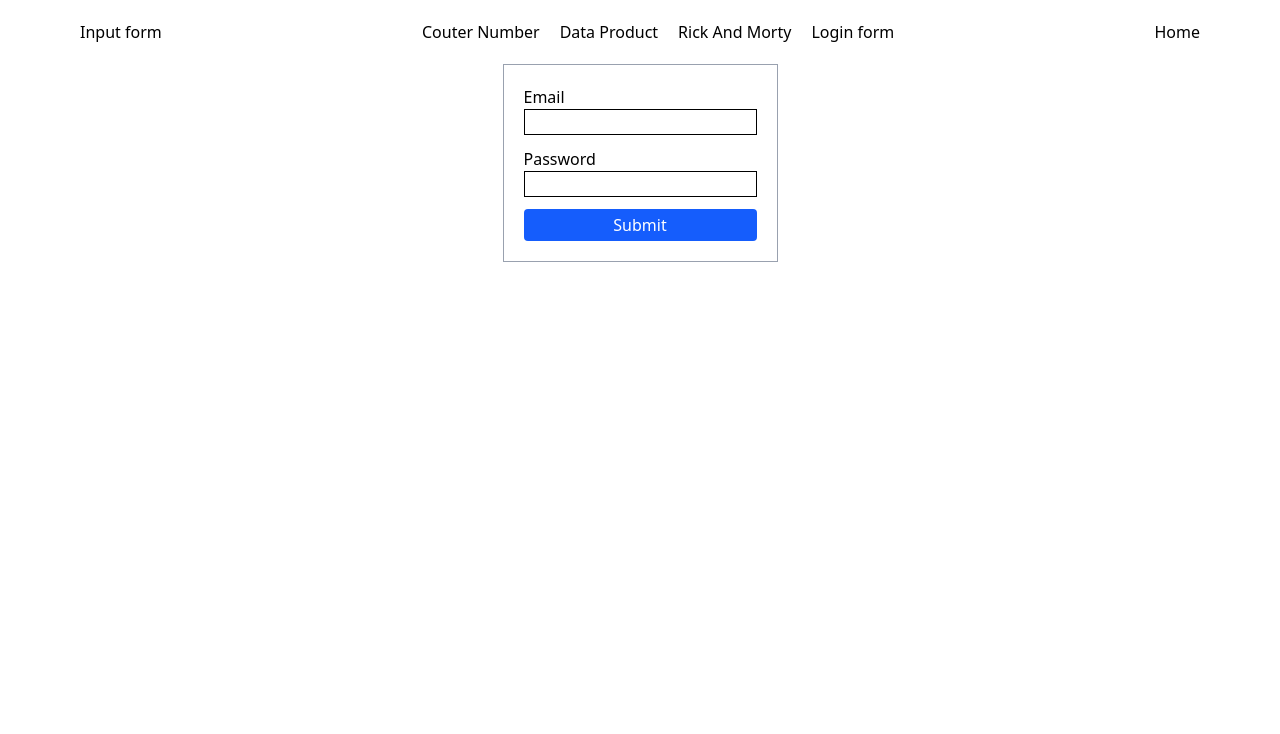
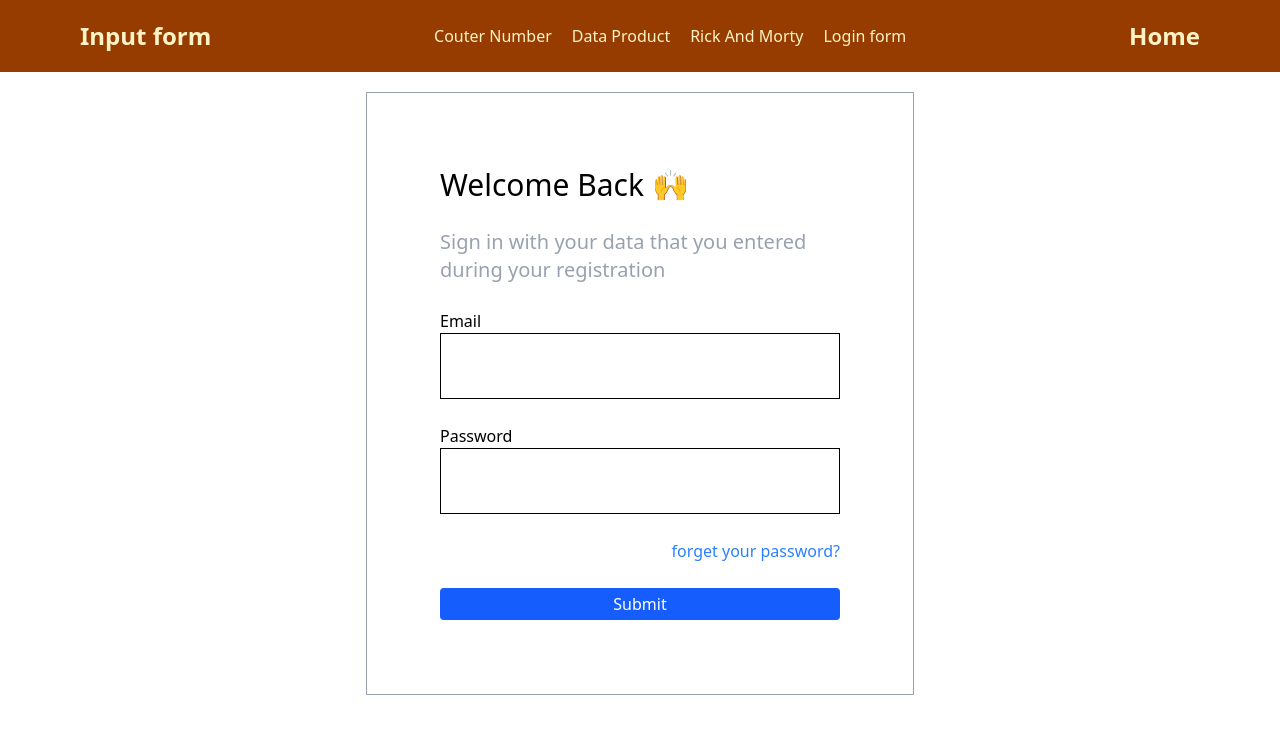
Before and after one commit to ghifar1327/koda-b5-react, a React (Vite) app: page /LoginForm in a window 1280 px wide. Shown: the top 734 px of the page. Built offline with nearby package versions, Linux system fonts and the light colour scheme.

Commit message:
feat: adds styling content

```diff
--- a/src/components/Header.jsx
+++ b/src/components/Header.jsx
@@ -9,23 +9,40 @@ import { Link } from "react-router";
 
 export default function Header({ title }) {
   return (
-    <header className="flex justify-between p-5 px-20">
-      <h1>{title}</h1>
+    <header className="flex justify-between p-5 px-20 bg-amber-800 text-amber-100 items-center mb-5">
+      <h1 className="font-bold text-2xl">{title}</h1>
       <ul className="flex gap-5">
-        <li>
+        <li className="hover:text-2xl
+         transition-all
+         duration-300
+         ease-in-out">
           <Link to="/minitask1">Couter Number</Link>
         </li>
-        <li>
+        <li className="hover:text-2xl
+         transition-all
+         duration-300
+         ease-in-out">
           <Link to="/minitask2">Data Product</Link>
         </li>
-        <li>
+        <li className="hover:text-2xl
+         transition-all
+         duration-300
+         ease-in-out">
           <Link to="/minitask3">Rick And Morty</Link>
         </li>
-        <li>
+        <li
+          className="hover:text-2xl
+         transition-all
+         duration-300
+         ease-in-out"
+        >
           <Link to="/loginForm">Login form</Link>
         </li>
       </ul>
-      <p>
+      <p className="font-bold text-2xl hover:text-3xl
+         transition-all
+         duration-300
+         ease-in-out">
         <Link to="/">Home</Link>
       </p>
     </header>
--- a/src/components/InputHandler.jsx
+++ b/src/components/InputHandler.jsx
@@ -25,7 +25,11 @@ export default function InputHandler({ setLogin }) {
   return (
     <>
       <form action="" onSubmit={handleSubmit} className="flex justify-center">
-        <div className="flex flex-col gap-3 border border-gray-400 p-5">
+        <div className="border border-gray-400 py-[74px] px-[73px]">
+        <div className="flex flex-col gap-[25px]  w-[400px]">
+          <h1 className="text-3xl">Welcome Back 🙌</h1>
+          <p className="text-gray-400 text-xl" >Sign in with your data that you entered during
+your registration</p>
           <label htmlFor="email">
             <p>Email</p>
             <input
@@ -33,7 +37,7 @@ export default function InputHandler({ setLogin }) {
               name="email"
               value={form.email}
               onChange={hendleChange}
-              className="border"
+              className="border w-[400px] text-4xl p-3"
             />
           </label>
           <label htmlFor="password">
@@ -43,9 +47,12 @@ export default function InputHandler({ setLogin }) {
               name="password"
               value={form.password}
               onChange={hendleChange}
-              className="border"
+              className="border w-[400px] text-4xl p-3"
             />
           </label>
+          <div className="flex justify-end">
+            <button className="text-blue-500">forget your password?</button>
+          </div>
           <div>
             <button
               type="submit"
@@ -55,6 +62,7 @@ export default function InputHandler({ setLogin }) {
             </button>
           </div>
         </div>
+        </div>
       </form>
     </>
   );
--- a/src/pages/HomePege.jsx
+++ b/src/pages/HomePege.jsx
@@ -14,10 +14,10 @@ export default function HomePege() {
     <>
       <Header title="Minitask 4" />
       <main className="p-20 flex gap-5">
-        <div className="grid grid-cols-5 bg-amber-300 w-[75%] h-[70vh] p-10 border-4 rounded-4xl">
+        <div className="grid grid-cols-5 bg-amber-300 w-[75%] h-[70vh] p-10 border-4 rounded-4xl gap-2">
           {review.map((item, index) => {
             return (
-              <div key={index} className="bg-amber-100 h-40 rounded-2xl p-2">
+              <div key={index} className="bg-amber-100 h-40 rounded-2xl p-2 border-2">
                 <h3 className="text-center p-2">{item.name}</h3>
                 <hr />
                 <p className="p-2">{item.review}</p>
```
